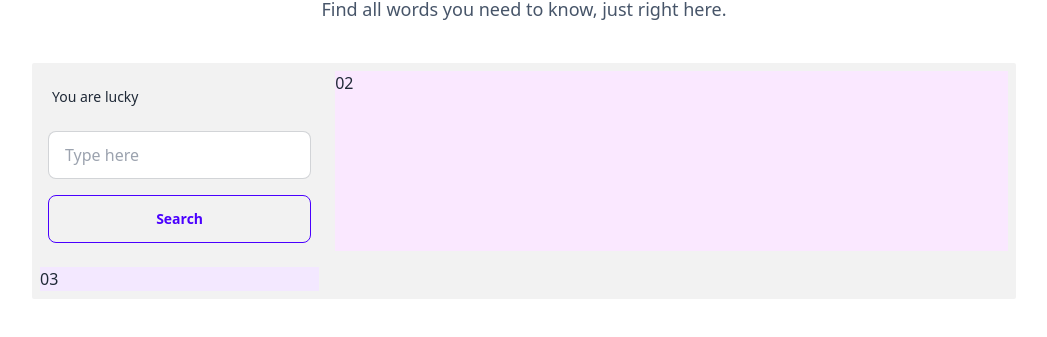
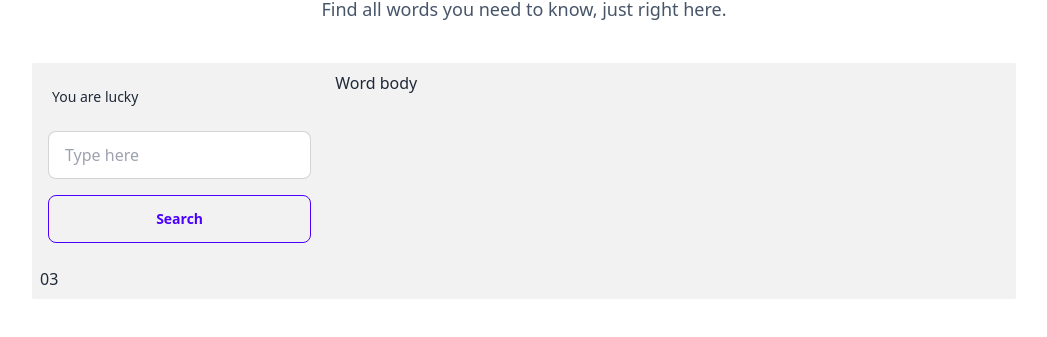
Before and after one commit to 0riion/dictionary-challenge, a React (Create React App) app: page / in a window 1280 px wide. Shown: the part 229-566 px from the top of the page, without its empty margins (116-1163 px from the left). Built offline with nearby package versions, Linux system fonts and the light colour scheme.

Commit message:
feat: loading component

```diff
--- a/src/App.js
+++ b/src/App.js
@@ -1,5 +1,7 @@
 import './App.css';
+import Loading from './components/loading';
 import Search from './components/search';
+import WordBody from './components/word-body';
 import { useWord } from './hook/DictionaryHooks';
 import Layout from './layout';
 
@@ -26,10 +28,13 @@ function App() {
         <div className="col-span-10 md:col-span-3">
           <Search word={word} setWord={setWord} />
         </div>
-        <div className="bg-fuchsia-100 col-span-10 md:col-span-7">
-          <span>02</span>
+        <div className="col-span-10 md:col-span-7">
+          {isLoading
+            ? <Loading />
+            : <WordBody />
+          }
         </div>
-        <div className="bg-purple-100 col-span-10 md:col-span-3">
+        <div className="col-span-10 md:col-span-3">
           <span>03</span>
         </div>
       </section>
--- /dev/null
+++ b/src/components/loading/index.jsx
@@ -0,0 +1,7 @@
+export default function Loading() {
+  return (
+    <div className="h-80  flex justify-center items-center">
+      <span className="loading loading-dots loading-lg"></span>
+    </div>
+  );
+};
--- /dev/null
+++ b/src/components/word-body/index.jsx
@@ -0,0 +1,3 @@
+export default function WordBody() {
+  return <h1>Word body</h1>;
+};
```
